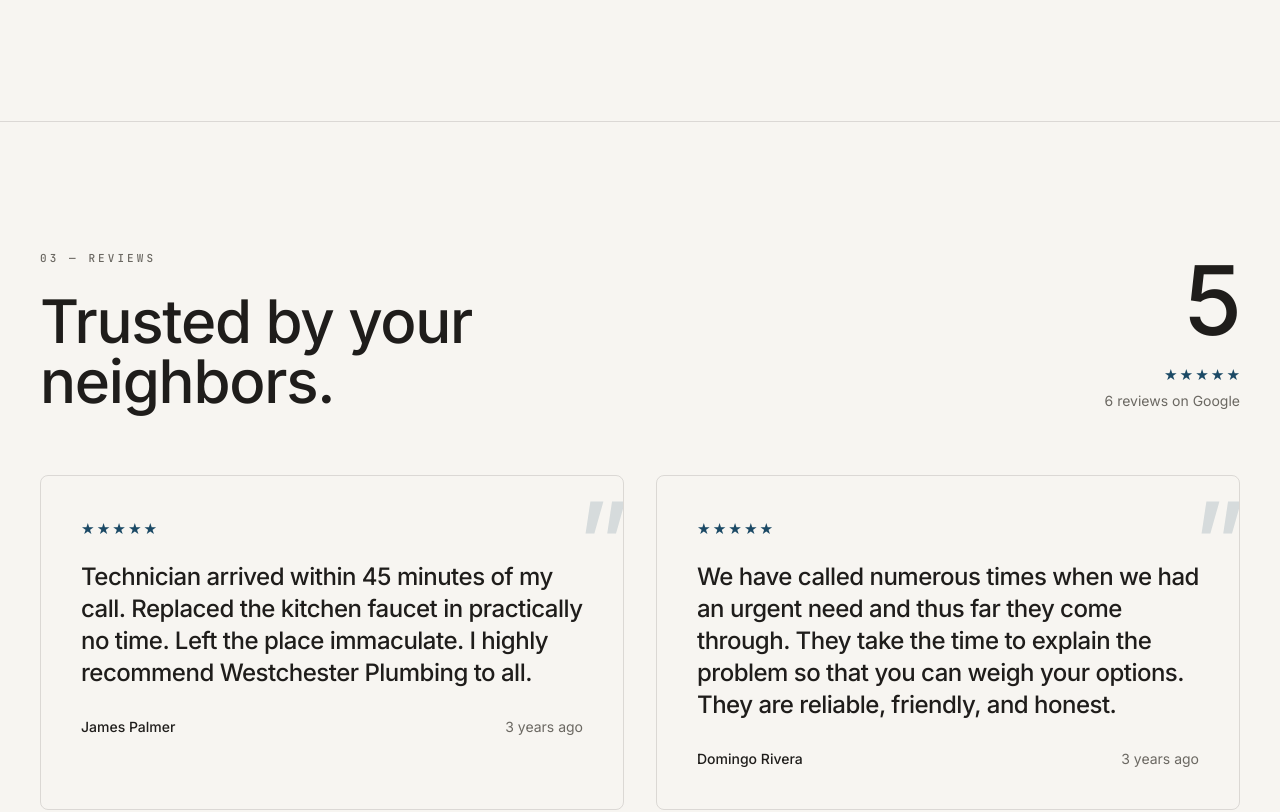
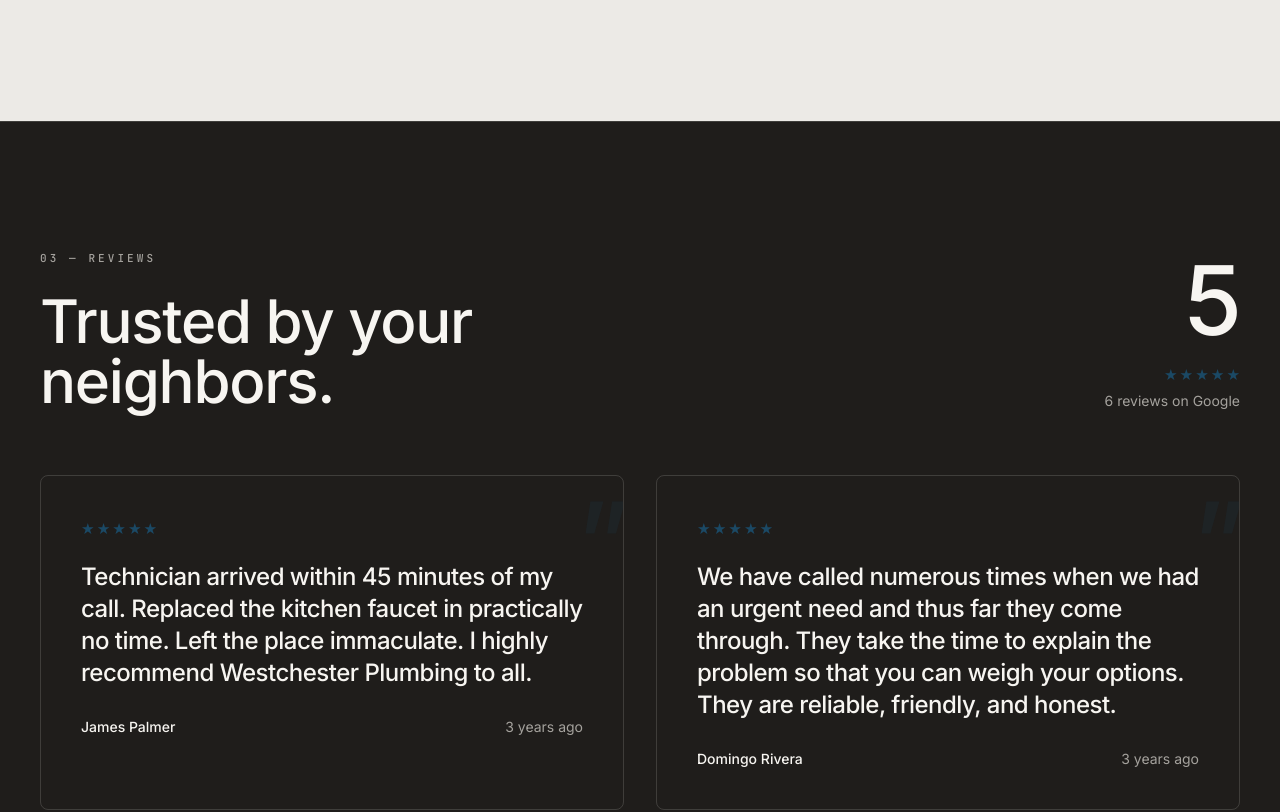
Before and after one commit to garrettlodge/-Westchester-Plumbing-Test, a Next.js app: page / in a window 1280 px wide. Shown: the part 2820-3632 px from the top of the page. Built offline with nearby package versions, Linux system fonts and the light colour scheme.

Commit message:
Sync section tones + anchor fix from template

```diff
--- a/app/globals.css
+++ b/app/globals.css
@@ -25,6 +25,25 @@
   --hairline: rgba(245, 243, 238, 0.12);
   --hairline-strong: rgba(245, 243, 238, 0.26);
   --accent-soft: color-mix(in srgb, var(--accent) 16%, transparent);
+}
+
+/* ── Section background tones (separate the blocks) ─────────────────────── */
+.sec-tone-tint {
+  background: color-mix(in srgb, var(--accent) 7%, var(--bg));
+}
+.sec-tone-muted {
+  background: color-mix(in srgb, var(--fg) 5%, var(--bg));
+}
+.sec-tone-contrast {
+  /* dark band — text + hairlines flip to light, accent pops */
+  --bg: #1f1d1b;
+  --fg: #f7f5f1;
+  --fg-dim: rgba(247, 243, 238, 0.62);
+  --hairline: rgba(247, 243, 238, 0.15);
+  --hairline-strong: rgba(247, 243, 238, 0.3);
+  --accent-soft: color-mix(in srgb, var(--accent) 22%, transparent);
+  background: var(--bg);
+  color: var(--fg);
 }
 
 * {
--- a/components/ContentProvider.tsx
+++ b/components/ContentProvider.tsx
@@ -97,8 +97,11 @@ export default function ContentProvider({
 
     const onClick = (e: MouseEvent) => {
       const t = e.target as HTMLElement | null;
-      // never navigate away inside the preview
-      if (t?.closest?.("a, button")) e.preventDefault();
+      // allow in-page anchor scrolling (#services, #contact…); only block
+      // links that would navigate away from the preview, and buttons
+      const a = t?.closest?.("a") as HTMLAnchorElement | null;
+      if (a && !(a.getAttribute("href") || "").startsWith("#")) e.preventDefault();
+      if (t?.closest?.("button")) e.preventDefault();
       const el = t?.closest?.("[data-mc-field]");
       if (el) {
         window.parent.postMessage(
--- a/components/PageSections.tsx
+++ b/components/PageSections.tsx
@@ -26,34 +26,44 @@ const REGISTRY: Record<string, ComponentType> = {
   contact: Contact,
 };
 
-export const DEFAULT_SECTIONS = [
-  "hero",
-  "trustbar",
-  "services",
-  "process",
-  "reviews",
-  "about",
-  "serviceArea",
-  "faq",
-  "contact",
+// Default layout with background tones so the page isn't a flat white wall.
+export const DEFAULT_SECTIONS: { type: string; visible: boolean; tone?: string }[] = [
+  { type: "hero", visible: true },
+  { type: "trustbar", visible: true },
+  { type: "services", visible: true },
+  { type: "process", visible: true, tone: "muted" },
+  { type: "reviews", visible: true, tone: "contrast" },
+  { type: "about", visible: true },
+  { type: "serviceArea", visible: true, tone: "tint" },
+  { type: "faq", visible: true },
+  { type: "contact", visible: true },
 ];
 
-// Renders the body sections in the order/visibility from content.sections.
-// Falls back to the default order when content.sections is absent — so older
-// sites (and the seed) render fully without needing the field.
+const toneClass = (tone?: string) =>
+  tone && tone !== "default" ? `sec-tone-${tone}` : "";
+
 export default function PageSections() {
   const content = useContent();
   const sections =
     content.sections && content.sections.length
       ? content.sections
-      : DEFAULT_SECTIONS.map((type) => ({ type, visible: true }));
+      : DEFAULT_SECTIONS;
 
   return (
     <>
       {sections.map((s, i) => {
         if (s.visible === false) return null;
         const Cmp = REGISTRY[s.type];
-        return Cmp ? <Cmp key={`${s.type}-${i}`} /> : null;
+        if (!Cmp) return null;
+        const cls = toneClass(s.tone);
+        const key = `${s.type}-${i}`;
+        return cls ? (
+          <div key={key} className={cls}>
+            <Cmp />
+          </div>
+        ) : (
+          <Cmp key={key} />
+        );
       })}
     </>
   );
--- a/site.config.ts
+++ b/site.config.ts
@@ -73,8 +73,8 @@ export interface SiteConfig {
     mode: "light" | "dark";
     accent: string; // hex — single accent color used site-wide
   };
-  /** Optional page layout — section order + visibility. Absent = default order. */
-  sections?: { type: string; visible: boolean }[];
+  /** Optional page layout — section order, visibility, background tone. Absent = default. */
+  sections?: { type: string; visible: boolean; tone?: string }[];
 }
 
 // site.content.json holds the values; the cast applies the precise types
```
